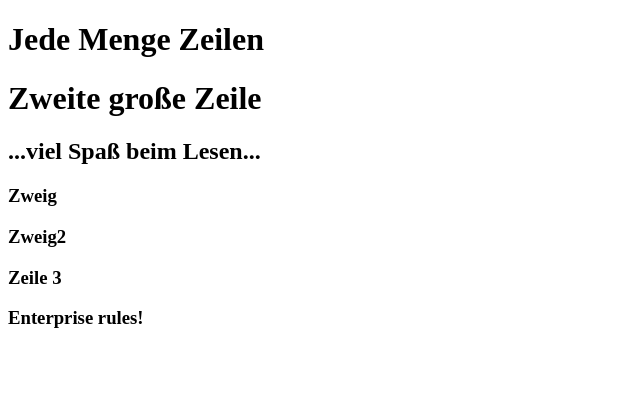
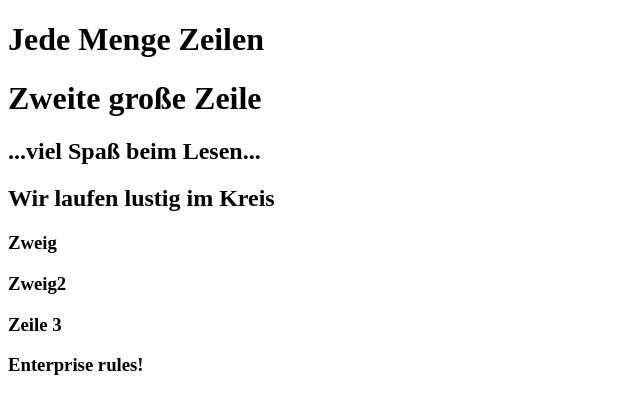
Before and after one commit to VscBarmer/0main.openSAP.repo, a plain HTML site: page index.html in a window 1280 px wide. Shown: the whole page, without its empty margins (0-640 px from the left). Drawn offline with Linux system fonts and the light colour scheme.

Commit message:
Kreisergänzung

```diff
--- a/index.html
+++ b/index.html
@@ -5,7 +5,7 @@
 	<h1 style = "color: Black"> Jede Menge Zeilen</h1>
 	<h1>Zweite große Zeile</h1>
 	<h2 style = "color: Black"> ...viel Spaß beim Lesen... </h2>
-
+	<h2>Wir laufen lustig im Kreis</h2>
   <h3>Zweig</h3>
   <h3>Zweig2</h3>
   <h3>Zeile 3</h3>
```
